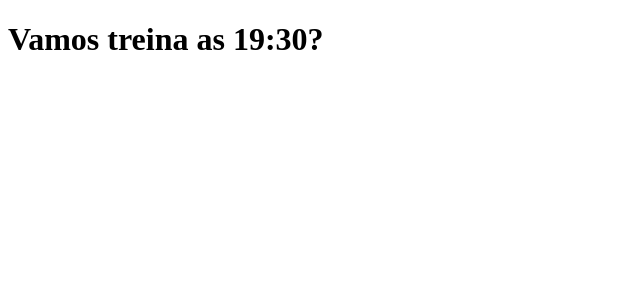
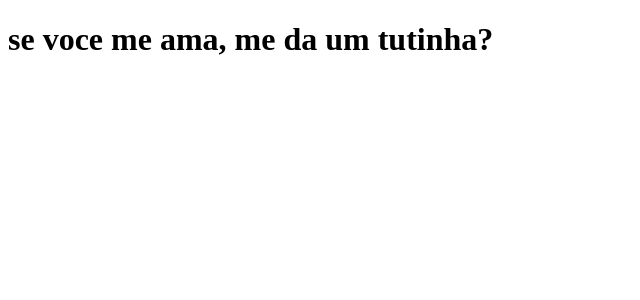
Before and after one commit to Madeira13/clone-tabnews, a Next.js app: page / in a window 1280 px wide. Shown: the top 300 px of the page, without its empty margins (0-640 px from the left). Built offline with nearby package versions, Linux system fonts and the light colour scheme.

Commit message:
refactor: ajuste no site

```diff
--- a/pages/index.js
+++ b/pages/index.js
@@ -1,5 +1,5 @@
 function Home() {
-    return <h1>Vamos treina as 19:30?</h1>
+    return <h1>se voce me ama, me da um tutinha?</h1>
 }
 
 export default Home;
```
